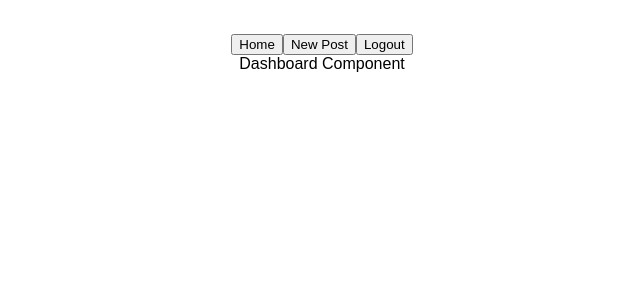
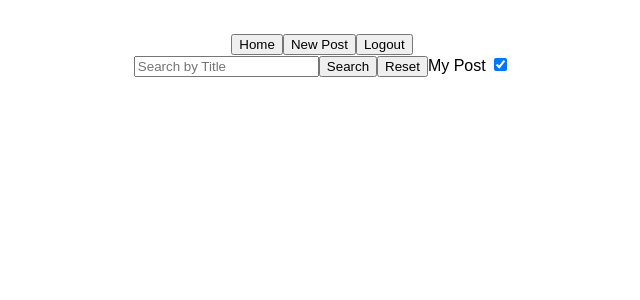
Before and after one commit to reaganforonda/devmountainsim3, a React (Create React App) app: page /#/dashboard in a window 1280 px wide. Shown: the top 300 px of the page, without its empty margins (318-958 px from the left). Built offline with nearby package versions, Linux system fonts and the light colour scheme.

Commit message:
completed step 1 part 2

```diff
--- a/src/App.js
+++ b/src/App.js
@@ -21,10 +21,7 @@ class App extends Component {
 
   render() {
     const pathname = window.location.href;
-
-    console.log(pathname);
-    console.log(pathname === 'http://localhost:3000/#/')
-        return (
+          return (
       <div className="App">
       {
         this.pathname === 'http://localhost:3000/#/' ? null : <Nav/>
--- a/src/Component/Dashboard/Dashboard.js
+++ b/src/Component/Dashboard/Dashboard.js
@@ -2,10 +2,51 @@ import React, {Component} from 'react';
 
 
 export default class Dashboard extends Component{
+    constructor(props){
+        super(props);
+
+        this.state = {
+            searchInput : '',
+            checkbox : true,
+            posts : []
+        }
+
+        this.handleSearchInput = this.handleSearchInput.bind(this);
+        this.handleCheckBox = this.handleCheckBox.bind(this);
+    }
+
+
+
+    handleSearchInput(e){
+        this.setState({[e.target.name] : e.target.value});
+    }
+
+    handleCheckBox(){
+        this.state.checkbox ? this.setState({checkbox : false}) : this.setState({checkbox : true});
+    }
+
+
+
+
     render(){
+
+        let arrPosts = this.state.posts.map((post, i) => {
+            return (
+                <div key={post + i}>
+                    <p>{post.title}</p>
+                    <p>{post.username}</p>
+                    <p>{post.img}</p>
+                </div>
+            )
+        })
+
         return (
             <div>
-                Dashboard Component
+                <input name='searchInput' onChange={(e)=>this.handleSearchInput(e)} placeholder='Search by Title'/>
+                <button>Search</button>
+                <button>Reset</button>
+                My Post <input type='checkbox' onClick={()=>this.handleCheckBox()} checked={this.state.checkbox}/>
+
             </div>
         )
     }
--- a/src/route.js
+++ b/src/route.js
@@ -6,12 +6,12 @@ import Dashboard from './Component/Dashboard/Dashboard';
 import Form from './Component/Form/Form';
 import Post from './Component/Post/Post';
 
-
 export default function Routing(props){
+    const {location} = props;
     return (
         <div>
             <Switch>
-                <Route exact path='/' component={Auth}/>
+                <Route exact path='/' component={Auth} location={location}/>
                 <Route path='/dashboard' component={Dashboard}/>
                 <Route path='/post/:postid' component={Post}/>
                 <Route path='/new' component={Form}/>
```
Also changed, not shown: 2 other files (tests, documents, lock files or other folders).
